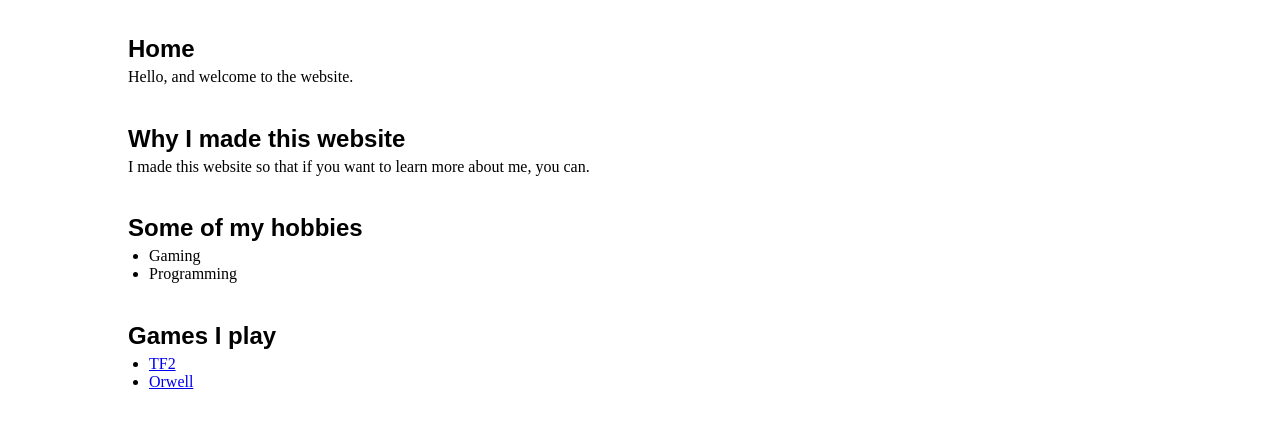
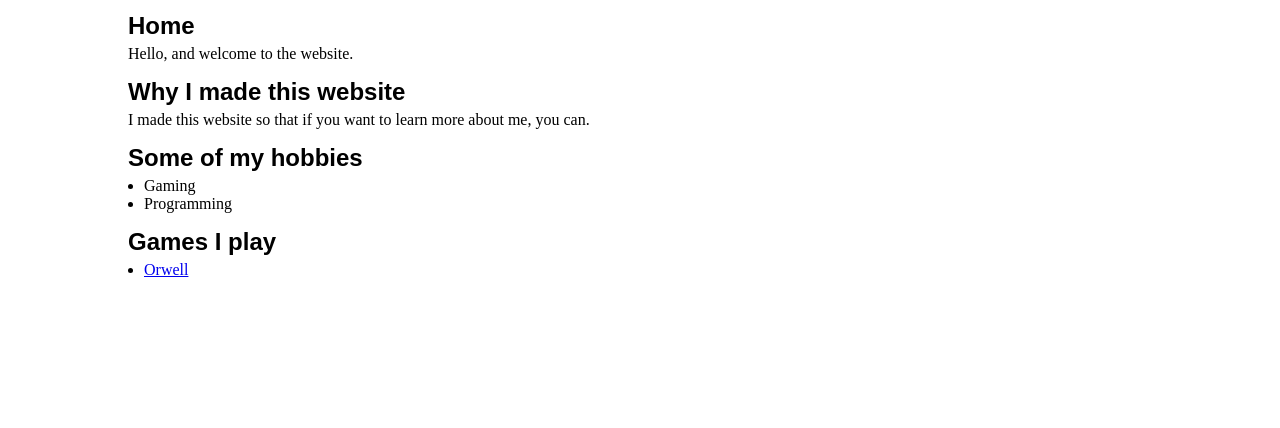
Before and after one commit to Fractal-Interactive/fractal-web-design-website, a plain HTML site: page index.html in a window 1280 px wide. Shown: the part 108-536 px from the top of the page. Drawn offline with Linux system fonts and the light colour scheme.

Commit message:
a few changes

```diff
--- a/css/main.css
+++ b/css/main.css
@@ -93,7 +93,7 @@ nav {
 article {
 	margin-left: 10%;
 	margin-right: 10%;
-	margin-top: 3%;
+	margin-top: 15px;
 }
 article h1 {
 	font-family: Arial;
@@ -108,7 +108,7 @@ article p {
 	font-family: "Times New Roman";
 }
 article ul {
-	margin-left: 2.05%
+	margin-left: 16px;
 }
 canvas {
 	background: #eee;
--- a/index.html
+++ b/index.html
@@ -7,6 +7,7 @@
   		<meta name="keywords" content="DJTiqer">
   		<meta name="author" content="John Doe">
 		<meta name="viewport" content="width=device-width, initial-scale=1.0">
+		<title>Personal Website</title>
 		<title>Personal Website</title>
 		<link rel="stylesheet" type="text/css" href="css/main.css">
 		<button onclick="topFunction()" id="toTop" title="Go to top">Top</button>
@@ -66,9 +67,11 @@
 			</h1>
 			<p>
 				<ul>
+					<!--
 					<li>
 						<a href="https://store.steampowered.com/app/440/Team_Fortress_2/" class="steamLink">TF2</a>
 					</li>
+					-->
 					<li>
 						<a href="https://store.steampowered.com/app/491950/Orwell_Keeping_an_Eye_On_You/">Orwell</a>
 					</li>
```
